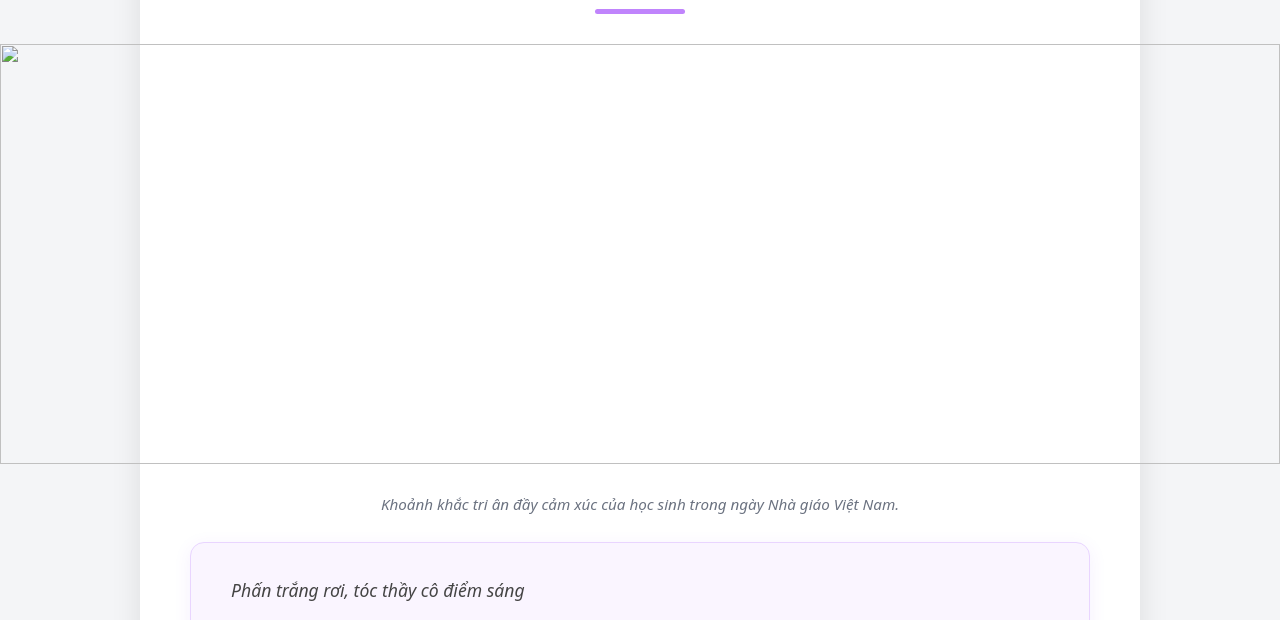
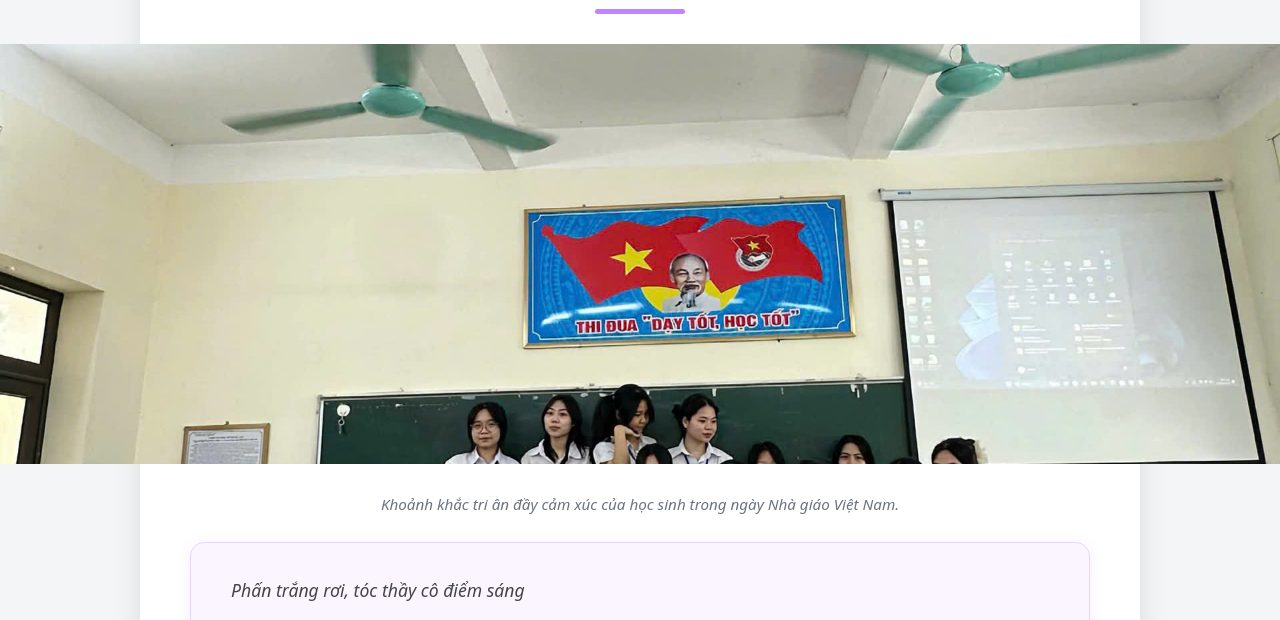
Before and after one commit to v46420482-boop/baotuong2, a plain HTML site: page index.html in a window 1280 px wide. Shown: the part 147-767 px from the top of the page. Drawn offline with Linux system fonts and the light colour scheme.

Commit message:
index.html

```diff
--- a/index.html
+++ b/index.html
@@ -115,7 +115,7 @@
 
   <!-- ẢNH LỚN SPOTLIGHT -->
   <div class="spotlight-wrapper">
-  <img class="spotlight-img" src="images/anh20-1111.jpg">
+  <img class="spotlight-img" src="anh20-1111.jpg">
 </div>
   <div class="caption">
     Khoảnh khắc tri ân đầy cảm xúc của học sinh trong ngày Nhà giáo Việt Nam.
```
